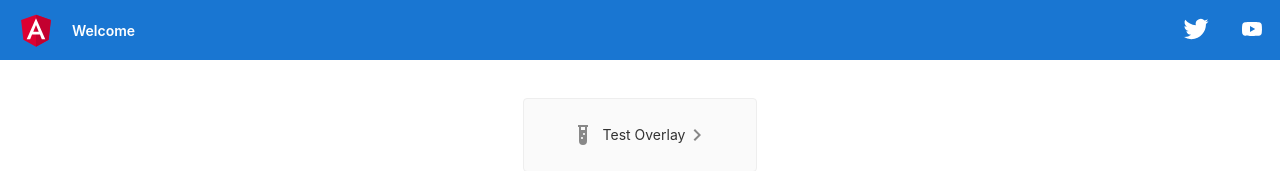
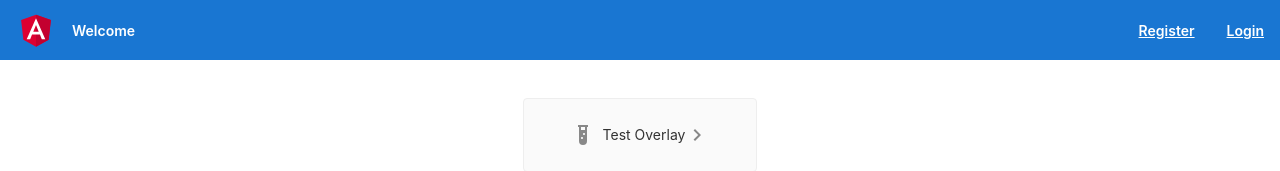
Before and after one commit to NaturalGateways/NaturalFacade, an Angular app in the folder angular/: page / in a window 1280 px wide. Shown: the top 171 px of the page. Built offline with nearby package versions, Linux system fonts and the light colour scheme.

Commit message:
Angular: Added Cognito authentication

```diff
--- a/angular/src/app/app-routing.module.ts
+++ b/angular/src/app/app-routing.module.ts
@@ -1,11 +1,14 @@
 import { NgModule } from '@angular/core';
 import { RouterModule, Routes } from '@angular/router';
+
+import { LoginComponent } from './auth/login/login.component';
 
 import { MainComponent } from './main/main.component';
 import { TestCanvasComponent } from './test-canvas/test-canvas.component';
 
 const routes: Routes = [
   { path: 'testcanvas', component: TestCanvasComponent },
+  { path: 'login', component:LoginComponent },
   { path: '**', component: MainComponent }
 ];
 
--- a/angular/src/app/app.component.css
+++ b/angular/src/app/app.component.css
@@ -38,6 +38,11 @@
     margin: 0 16px;
 }
 
+.auth-link {
+    color: white;
+    margin: 0px 16px;
+}
+
 .toolbar #twitter-logo:hover,
 .toolbar #youtube-logo:hover {
     opacity: 0.8;
--- a/angular/src/app/app.component.html
+++ b/angular/src/app/app.component.html
@@ -6,18 +6,9 @@
   />
   <span>Welcome</span>
     <div class="spacer"></div>
-    <a aria-label="Angular on twitter" target="_blank" rel="noopener" href="https://twitter.com/angular" title="Twitter">
-      <svg id="twitter-logo" height="24" data-name="Logo" xmlns="http://www.w3.org/2000/svg" viewBox="0 0 400 400">
-        <rect width="400" height="400" fill="none"/>
-        <path d="M153.62,301.59c94.34,0,145.94-78.16,145.94-145.94,0-2.22,0-4.43-.15-6.63A104.36,104.36,0,0,0,325,122.47a102.38,102.38,0,0,1-29.46,8.07,51.47,51.47,0,0,0,22.55-28.37,102.79,102.79,0,0,1-32.57,12.45,51.34,51.34,0,0,0-87.41,46.78A145.62,145.62,0,0,1,92.4,107.81a51.33,51.33,0,0,0,15.88,68.47A50.91,50.91,0,0,1,85,169.86c0,.21,0,.43,0,.65a51.31,51.31,0,0,0,41.15,50.28,51.21,51.21,0,0,1-23.16.88,51.35,51.35,0,0,0,47.92,35.62,102.92,102.92,0,0,1-63.7,22A104.41,104.41,0,0,1,75,278.55a145.21,145.21,0,0,0,78.62,23" fill="#fff"/>
-      </svg>
-    </a>
-    <a aria-label="Angular on YouTube" target="_blank" rel="noopener" href="https://youtube.com/angular" title="YouTube">
-      <svg id="youtube-logo" height="24" width="24" data-name="Logo" xmlns="http://www.w3.org/2000/svg" viewBox="0 0 24 24" fill="#fff">
-        <path d="M0 0h24v24H0V0z" fill="none"/>
-        <path d="M21.58 7.19c-.23-.86-.91-1.54-1.77-1.77C18.25 5 12 5 12 5s-6.25 0-7.81.42c-.86.23-1.54.91-1.77 1.77C2 8.75 2 12 2 12s0 3.25.42 4.81c.23.86.91 1.54 1.77 1.77C5.75 19 12 19 12 19s6.25 0 7.81-.42c.86-.23 1.54-.91 1.77-1.77C22 15.25 22 12 22 12s0-3.25-.42-4.81zM10 15V9l5.2 3-5.2 3z"/>
-      </svg>
-    </a>
+    <a class="auth-link" *ngIf="isAuthOut" href="{{cognitoService.registerUrl}}">Register</a>
+    <a class="auth-link" *ngIf="isAuthOut" href="{{cognitoService.signInUrl}}">Login</a>
+    <a class="auth-link" *ngIf="isAuthIn" (click)="onLogoutClicked()">Logout</a>
 </div>
 
 <router-outlet></router-outlet>
--- a/angular/src/app/app.component.ts
+++ b/angular/src/app/app.component.ts
@@ -1,4 +1,6 @@
 import { Component } from '@angular/core';
+
+import { CognitoService, CognitoServiceAuthStatus } from './auth/cognito.service';
 
 @Component({
   selector: 'app-root',
@@ -6,5 +8,32 @@ import { Component } from '@angular/core';
   styleUrls: ['./app.component.css']
 })
 export class AppComponent {
-  title = 'NaturalFacade';
+  title = 'Natural Facade';
+
+  isAuthOut: boolean = true;
+  isAuthIn: boolean = false;
+
+  constructor(public cognitoService: CognitoService) { }
+
+  ngOnInit()
+  {
+    // Initialise form service
+    this.isAuthOut = this.cognitoService.authentication === CognitoServiceAuthStatus.None;
+    this.isAuthIn = this.cognitoService.authentication === CognitoServiceAuthStatus.Authenticated;
+
+    // Subscribe to auth service
+    this.cognitoService.authEmitter.subscribe(() =>
+    {
+      setTimeout(() =>
+      {
+        this.isAuthOut = this.cognitoService.authentication === CognitoServiceAuthStatus.None;
+        this.isAuthIn = this.cognitoService.authentication === CognitoServiceAuthStatus.Authenticated;
+      });
+    });
+  }
+
+  onLogoutClicked()
+  {
+    this.cognitoService.logout();
+  }
 }
--- a/angular/src/app/app.module.ts
+++ b/angular/src/app/app.module.ts
@@ -8,12 +8,14 @@ import { MainComponent } from './main/main.component';
 import { TestCanvasComponent } from './test-canvas/test-canvas.component';
 
 import { LayoutModule } from './layout/layout.module';
+import { LoginComponent } from './auth/login/login.component';
 
 @NgModule({
   declarations: [
     AppComponent,
     MainComponent,
-    TestCanvasComponent
+    TestCanvasComponent,
+    LoginComponent
   ],
   imports: [
     BrowserModule,
--- /dev/null
+++ b/angular/src/app/auth/cognito.service.ts
@@ -0,0 +1,81 @@
+import { Injectable, EventEmitter  } from '@angular/core';
+import { HttpClient, HttpHeaders } from '@angular/common/http';
+
+import { environment } from '../../environments/environment';
+
+class CognitoServiceTokenResponseDto
+{
+  id_token: string | undefined;
+  refresh_token: string | undefined;
+  access_token: string | undefined;
+  expires_in: number = 0;
+}
+export enum CognitoServiceAuthStatus
+{
+  None,
+  LoggingIn,
+  Authenticated
+}
+
+class CognitoServiceAuth
+{
+  refreshToken: string;
+  accessToken: string;
+  expiryDateTime: Date;
+
+  constructor(responseDto: CognitoServiceTokenResponseDto)
+  {
+    this.refreshToken = responseDto.refresh_token!;
+    this.accessToken = responseDto.access_token!;
+    this.expiryDateTime = new Date();
+    this.expiryDateTime.setSeconds(this.expiryDateTime.getSeconds() + responseDto.expires_in);
+    this.expiryDateTime.setMinutes(this.expiryDateTime.getMinutes() - 5);
+  }
+}
+
+@Injectable({
+  providedIn: 'root'
+})
+export class CognitoService {
+  authEmitter: EventEmitter<any> = new EventEmitter();
+
+  registerUrl: string;
+  signInUrl: string;
+
+  authentication: CognitoServiceAuthStatus = CognitoServiceAuthStatus.None;
+
+  auth: CognitoServiceAuth | undefined;
+
+  constructor(private http: HttpClient)
+  {
+    this.registerUrl = environment.cognitoUrl + "/signup?client_id=" + environment.cognitoClientId + "&response_type=code&scope=openid&redirect_uri=" + environment.callbackUrl;
+    this.signInUrl = environment.cognitoUrl + "/login?response_type=code&scope=openid&client_id=" + environment.cognitoClientId + "&redirect_uri=" + environment.callbackUrl;
+    console.log("URL: " + this.registerUrl);
+  }
+
+  authenticate(code: string, callback: () => void)
+  {
+    this.authentication = CognitoServiceAuthStatus.LoggingIn;
+    this.authEmitter.emit();
+    let url: string = environment.cognitoUrl + "/oauth2/token?grant_type=authorization_code&client_id=" + environment.cognitoClientId + "&code=" + code + "&redirect_uri=" + environment.callbackUrl;
+    const headers = new HttpHeaders().set("Content-Type", "application/x-www-form-urlencoded");
+    this.http.post<CognitoServiceTokenResponseDto>(url, "", {headers}).subscribe(resp => {
+      this.auth = new CognitoServiceAuth(resp);
+      this.authentication = CognitoServiceAuthStatus.Authenticated;
+      this.authEmitter.emit();
+      callback();
+    }, error => {
+      console.log("Error: " + JSON.stringify(error));
+      this.authentication = CognitoServiceAuthStatus.None;
+      this.authEmitter.emit();
+      callback();
+    });
+  }
+
+  logout()
+  {
+    this.auth = undefined;
+    this.authentication = CognitoServiceAuthStatus.None;
+    this.authEmitter.emit();
+  }
+}
--- /dev/null
+++ b/angular/src/app/auth/login/login.component.css
@@ -0,0 +1,5 @@
+.container
+{
+    margin-top: 82px;
+    margin-left: 32px;
+}
--- /dev/null
+++ b/angular/src/app/auth/login/login.component.html
@@ -0,0 +1,3 @@
+<div class="container">
+  <div style="font-size: larger; font-weight: bold;">Authenticating...</div>
+</div>
--- /dev/null
+++ b/angular/src/app/auth/login/login.component.ts
@@ -0,0 +1,23 @@
+import { Component, OnInit } from '@angular/core';
+import { Router, ActivatedRoute } from "@angular/router";
+
+import { CognitoService } from '../cognito.service';
+
+@Component({
+  templateUrl: './login.component.html',
+  styleUrls: ['./login.component.css']
+})
+export class LoginComponent implements OnInit
+{
+  constructor(private router: Router, private route: ActivatedRoute, private cognitoService: CognitoService)
+  {
+    //
+  }
+
+  ngOnInit(): void
+  {
+    this.route.queryParams.subscribe(params => {
+      this.cognitoService.authenticate(params['code'], ( ) : void => { this.router.navigate(['/']); });
+    });
+  }
+}
--- a/angular/src/environments/environment.ts
+++ b/angular/src/environments/environment.ts
@@ -3,7 +3,11 @@
 // The list of file replacements can be found in `angular.json`.
 
 export const environment = {
-  production: false
+  production: false,
+
+  cognitoClientId:"TODO",
+  cognitoUrl:"https://naturalfacade.auth.ap-southeast-2.amazoncognito.com",
+  callbackUrl:"http://localhost:4200/login"
 };
 
 /*
--- a/angular/src/index.html
+++ b/angular/src/index.html
@@ -2,7 +2,7 @@
 <html lang="en">
 <head>
   <meta charset="utf-8">
-  <title>NaturalFacade</title>
+  <title>Natural Facade</title>
   <base href="/">
   <meta name="viewport" content="width=device-width, initial-scale=1">
   <link rel="icon" type="image/x-icon" href="favicon.ico">
```
Also changed, not shown: 2 other files (tests, documents, lock files or other folders).
